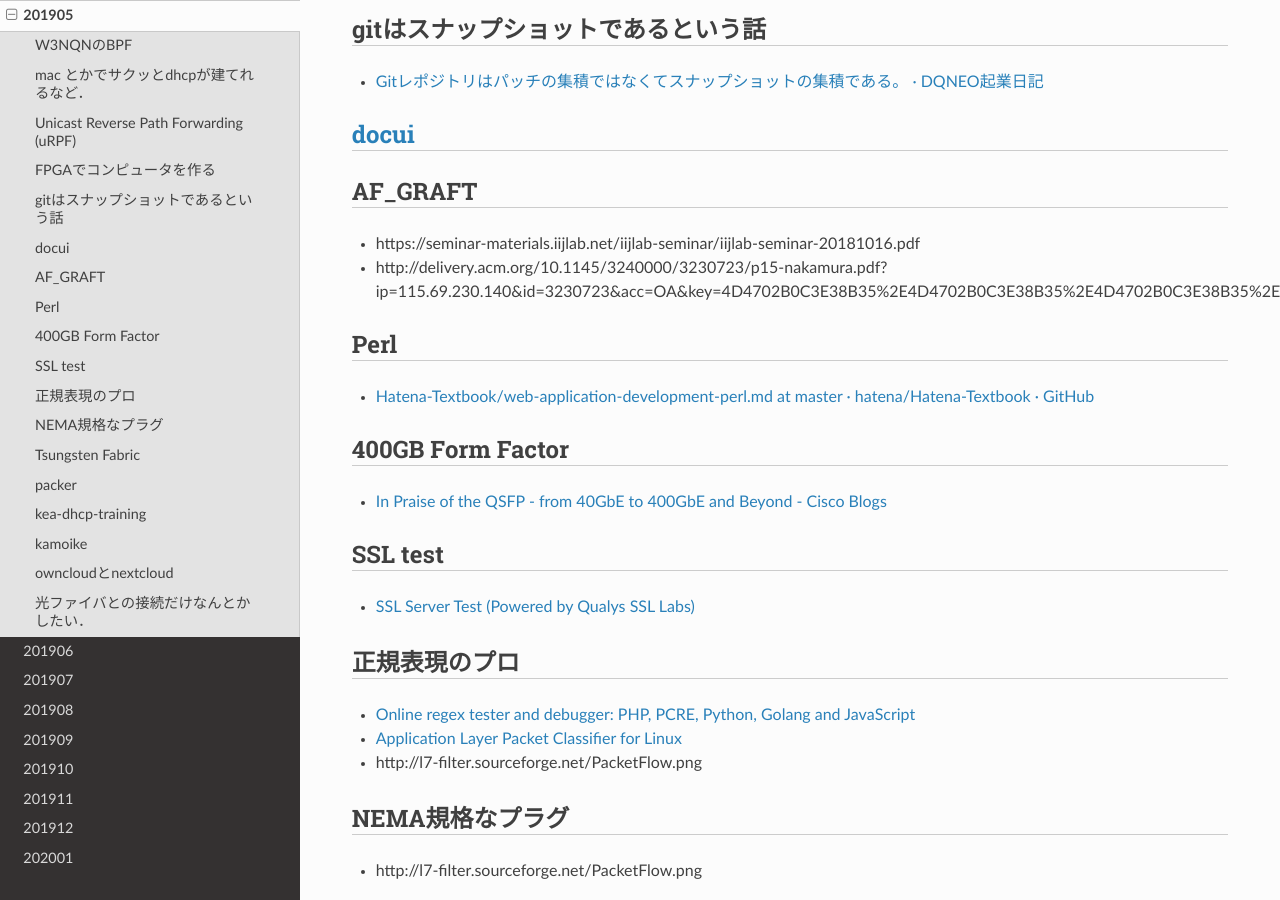
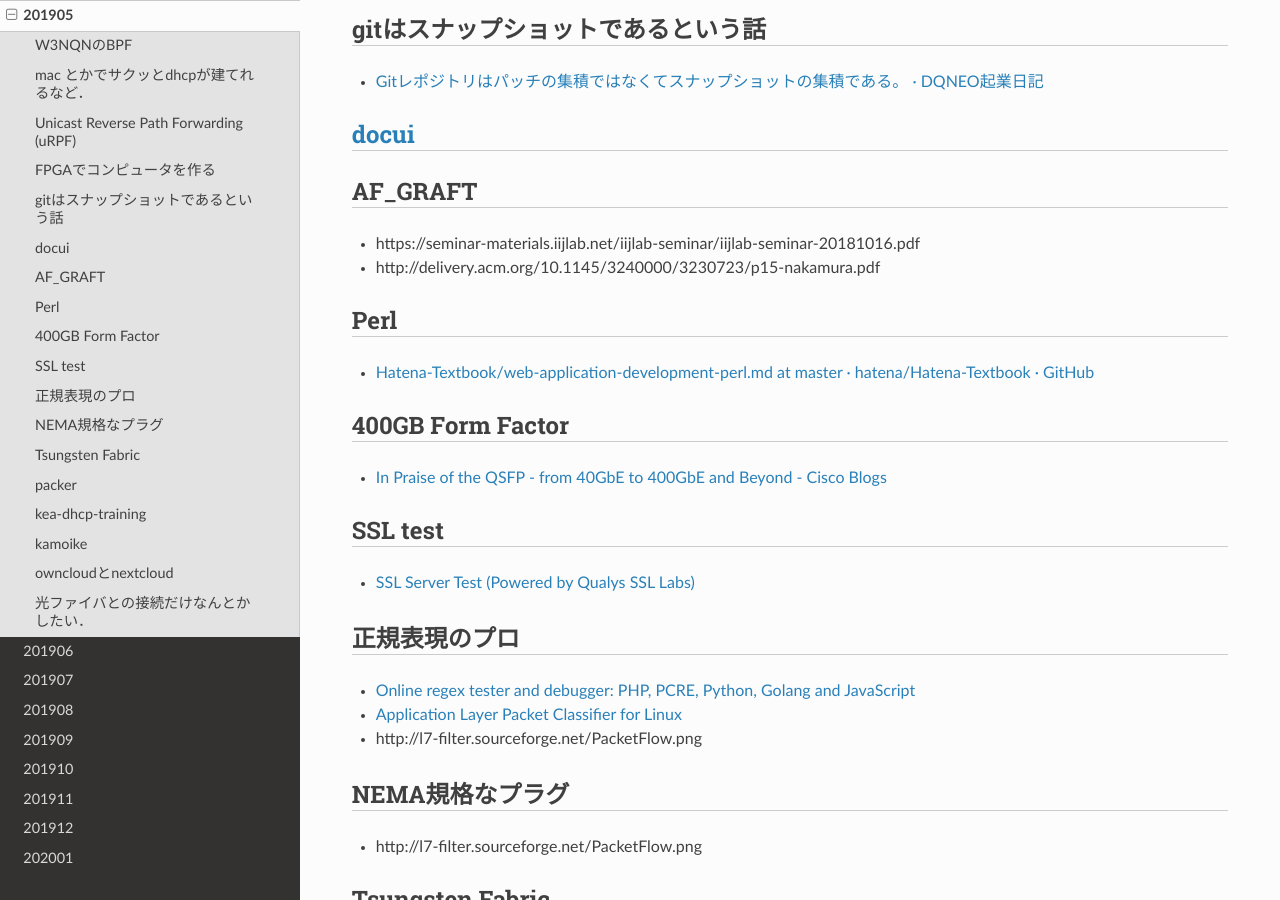
Before and after one commit to jp7fkf/JP7FKF-Warehouse, a Sphinx documentation site: the page built from source/dialy/201905.md, in a window 1280 px wide and 900 px high, scrolled down 484 px. Built offline with Sphinx 7.4.7 and the Read the Docs theme 3.1.0, drawn with Linux system fonts in a browser that asks for light colours; part of the change alters nothing that is shown.

Commit message:
2024-11-16 23:11:32 JST

```diff
--- a/source/dialy/201905.md
+++ b/source/dialy/201905.md
@@ -16,7 +16,7 @@
 
 ## AF_GRAFT
 - https://seminar-materials.iijlab.net/iijlab-seminar/iijlab-seminar-20181016.pdf
-- http://delivery.acm.org/10.1145/3240000/3230723/p15-nakamura.pdf?ip=115.69.230.140&id=3230723&acc=OA&key=4D4702B0C3E38B35%2E4D4702B0C3E38B35%2E4D4702B0C3E38B35%2EC609CF4584B6392A&__acm__=1558485620_db97ffe41aa96bfb69673fa15d03262b
+- http://delivery.acm.org/10.1145/3240000/3230723/p15-nakamura.pdf
 
 ## Perl
 - [Hatena-Textbook/web-application-development-perl.md at master · hatena/Hatena-Textbook · GitHub](https://github.com/hatena/Hatena-Textbook/blob/master/web-application-development-perl.md)
```
